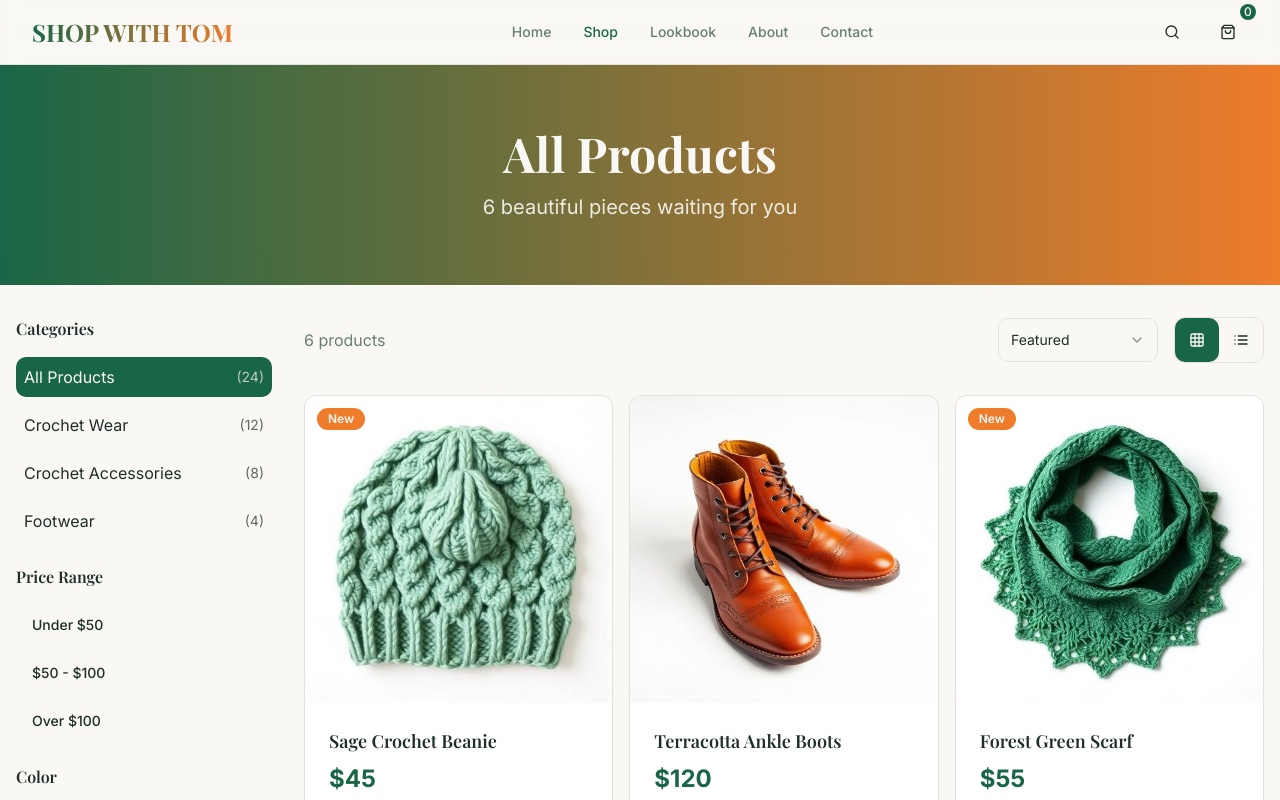
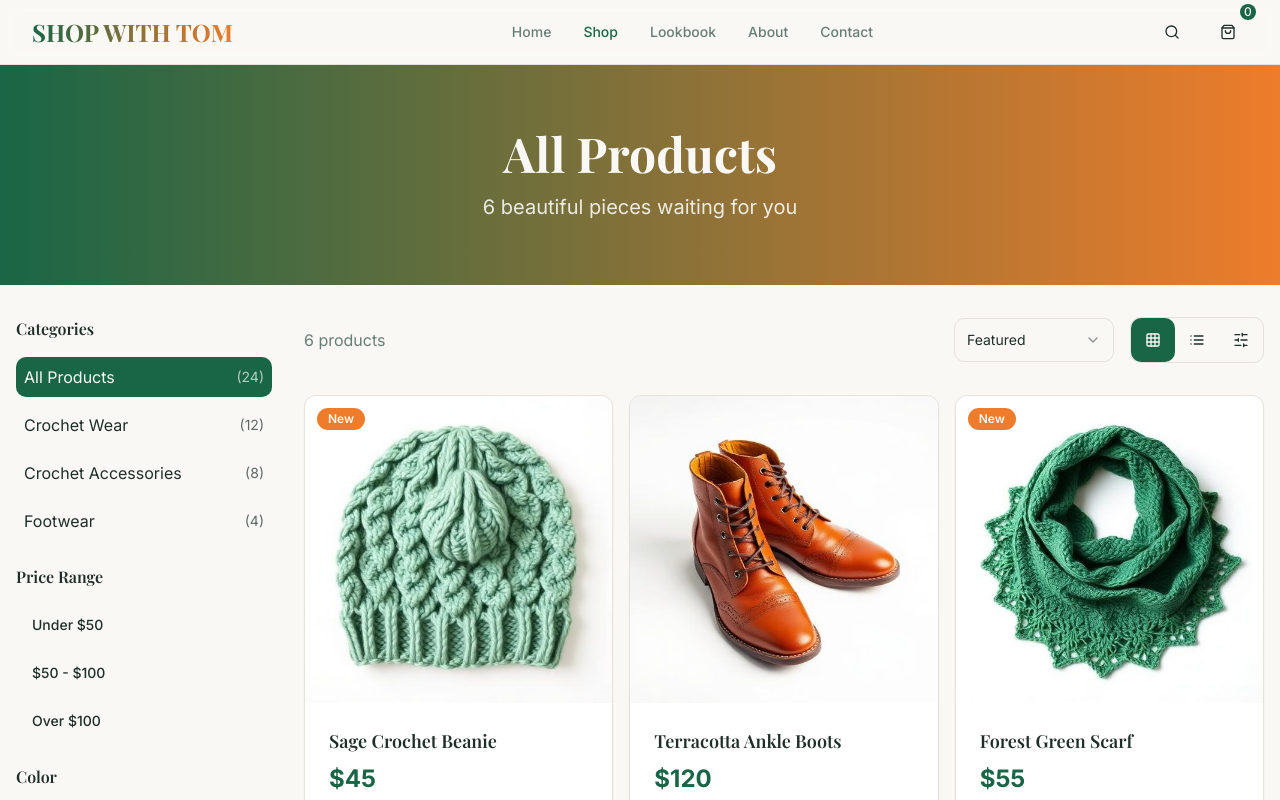
Before and after one commit to Nouth-Ayinla/shopwithtom-crochetstyle, a React (Vite) app: page /shop in a window 1280 px wide. Shown: the top 800 px of the page. Built offline with nearby package versions, Linux system fonts and the light colour scheme.

Commit message:
Fix shop page carousel
Ensure all products on the shop page are displayed in a slide format on mobile.

```diff
--- a/src/pages/Shop.tsx
+++ b/src/pages/Shop.tsx
@@ -357,7 +357,8 @@ const Shop = () => {
                     variant={viewMode === "carousel" ? "default" : "ghost"}
                     size="sm"
                     onClick={() => setViewMode("carousel")}
-                    className="min-h-[44px] min-w-[44px] md:hidden"
+                    className="min-h-[44px] min-w-[44px]"
+                    title="Carousel View"
                   >
                     <SlidersHorizontal className="h-4 w-4" />
                   </Button>
@@ -391,7 +392,7 @@ const Shop = () => {
             {filteredAndSortedProducts.length > 0 && (
               <>
                 {viewMode === "carousel" ? (
-                  <div className="block md:hidden">
+                  <div className="w-full">
                     <Carousel
                       opts={{
                         align: "start",
```
